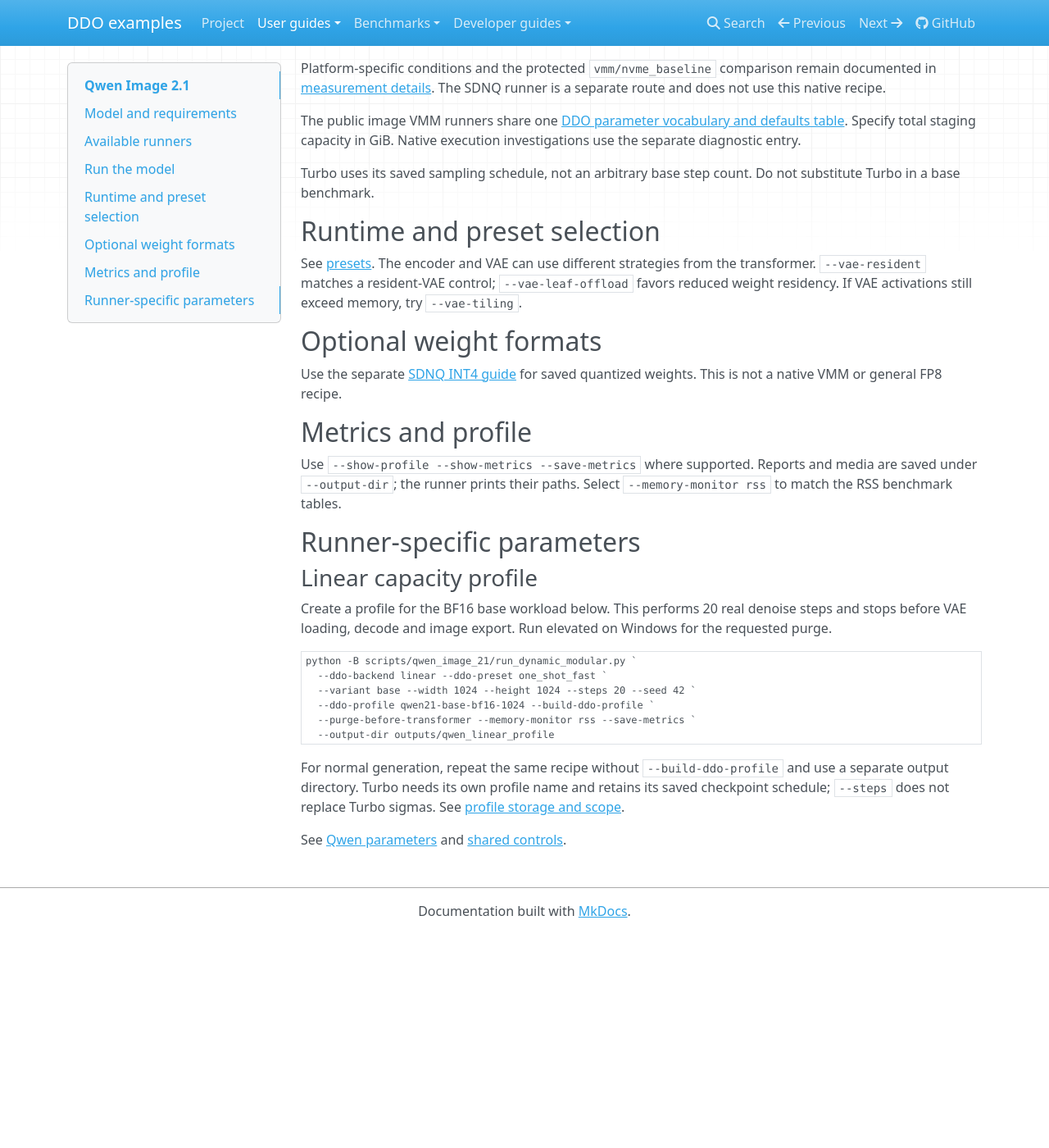
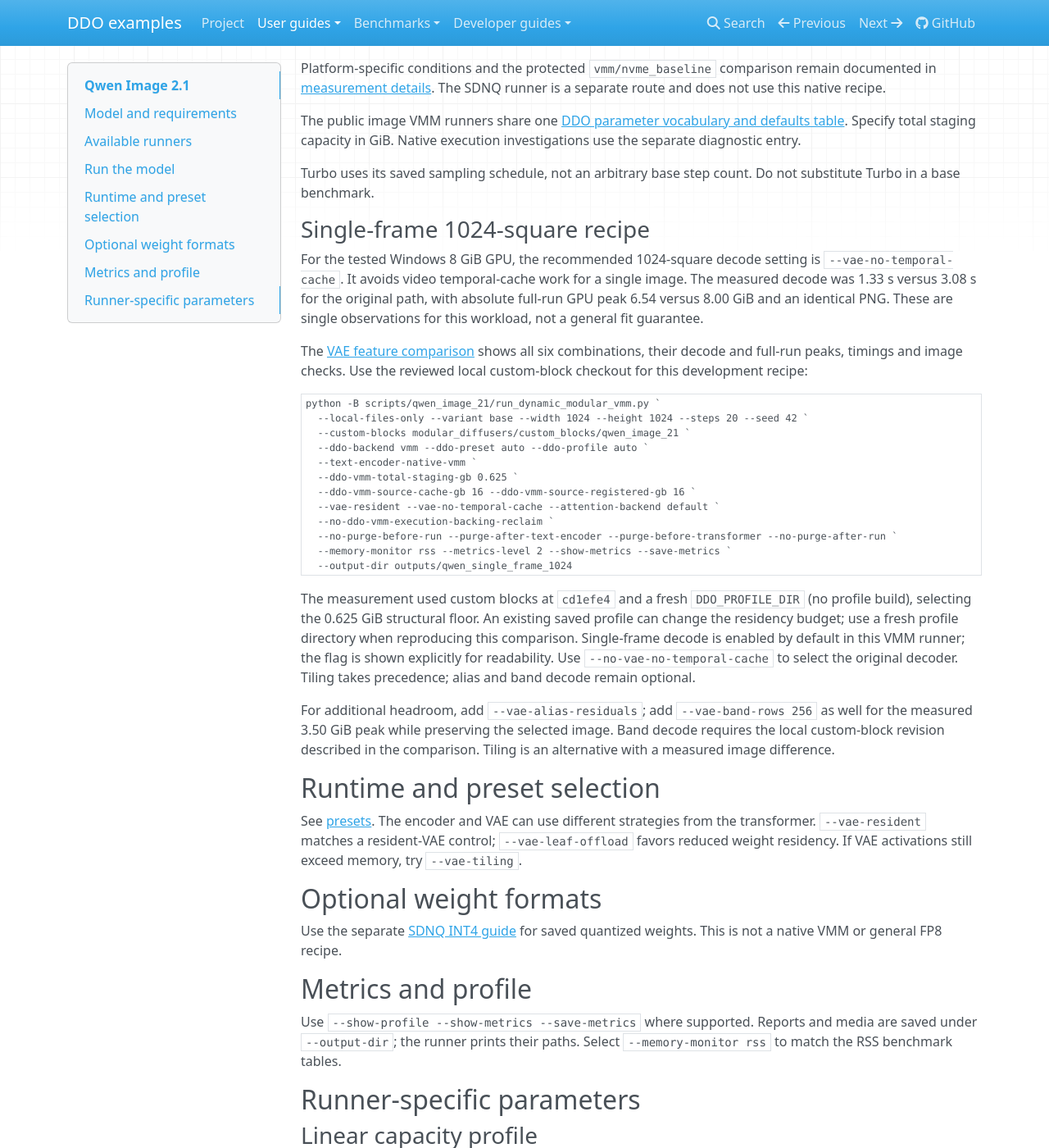
Before and after one commit to DEVAIEXP/ddo-examples, an MkDocs documentation site: the page built from docs/user/qwen-image-21.md, in a window 1280 px wide and 1400 px high, scrolled down 1309 px. Shown: the whole window at 82% size. Built offline with MkDocs 1.6.1, drawn with Linux system fonts in a browser that asks for light colours; before the commit the page ends 2448 px from its top, so only the background shows below that.

Commit message:
Default Qwen VMM image decode to single-frame and document measured choices

````diff
--- a/docs/user/qwen-image-21.md
+++ b/docs/user/qwen-image-21.md
@@ -75,6 +75,46 @@ the separate diagnostic entry.
 Turbo uses its saved sampling schedule, not an arbitrary base step count.
 Do not substitute Turbo in a base benchmark.
 
+### Single-frame 1024-square recipe
+
+For the tested Windows 8 GiB GPU, the recommended 1024-square decode setting is
+`--vae-no-temporal-cache`. It avoids video temporal-cache work for a single
+image. The measured decode was 1.33 s versus 3.08 s for the original path,
+with absolute full-run GPU peak 6.54 versus 8.00 GiB and an identical PNG.
+These are single observations for this workload, not a general fit guarantee.
+
+The [VAE feature comparison](../benchmarks/qwen-image-21-features.md) shows all
+six combinations, their decode and full-run peaks, timings and image checks.
+Use the reviewed local custom-block checkout for this development recipe:
+
+```powershell
+python -B scripts/qwen_image_21/run_dynamic_modular_vmm.py `
+  --local-files-only --variant base --width 1024 --height 1024 --steps 20 --seed 42 `
+  --custom-blocks modular_diffusers/custom_blocks/qwen_image_21 `
+  --ddo-backend vmm --ddo-preset auto --ddo-profile auto `
+  --text-encoder-native-vmm `
+  --ddo-vmm-total-staging-gb 0.625 `
+  --ddo-vmm-source-cache-gb 16 --ddo-vmm-source-registered-gb 16 `
+  --vae-resident --vae-no-temporal-cache --attention-backend default `
+  --no-ddo-vmm-execution-backing-reclaim `
+  --no-purge-before-run --purge-after-text-encoder --purge-before-transformer --no-purge-after-run `
+  --memory-monitor rss --metrics-level 2 --show-metrics --save-metrics `
+  --output-dir outputs/qwen_single_frame_1024
+```
+
+The measurement used custom blocks at `cd1efe4` and a fresh `DDO_PROFILE_DIR`
+(no profile build), selecting the 0.625 GiB structural floor. An existing saved
+profile can change the residency budget; use a fresh profile directory when
+reproducing this comparison. Single-frame decode is enabled by default in this
+VMM runner; the flag is shown explicitly for readability. Use
+`--no-vae-no-temporal-cache` to select the original decoder. Tiling takes
+precedence; alias and band decode remain optional.
+
+For additional headroom, add `--vae-alias-residuals`; add `--vae-band-rows 256`
+as well for the measured 3.50 GiB peak while preserving the selected image.
+Band decode requires the local custom-block revision described in the comparison.
+Tiling is an alternative with a measured image difference.
+
 ## Runtime and preset selection
 
 See [presets](presets.md). The encoder and VAE can use different strategies from
````
Also changed, not shown: docs/benchmarks/qwen-image-21-features.md (+19 -3 lines), docs/user/qwen-image-21-parameters.md (+1 -1 lines), 2 other files.
